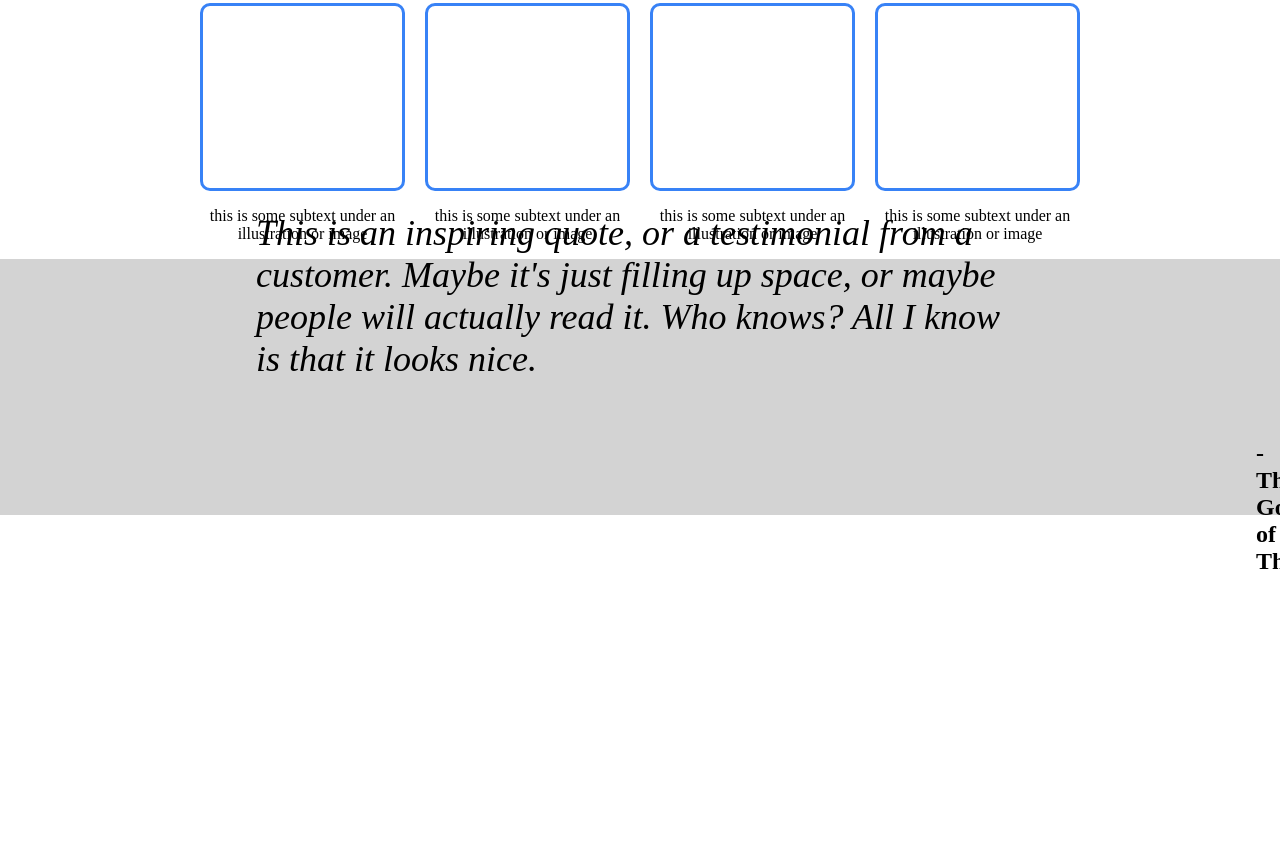
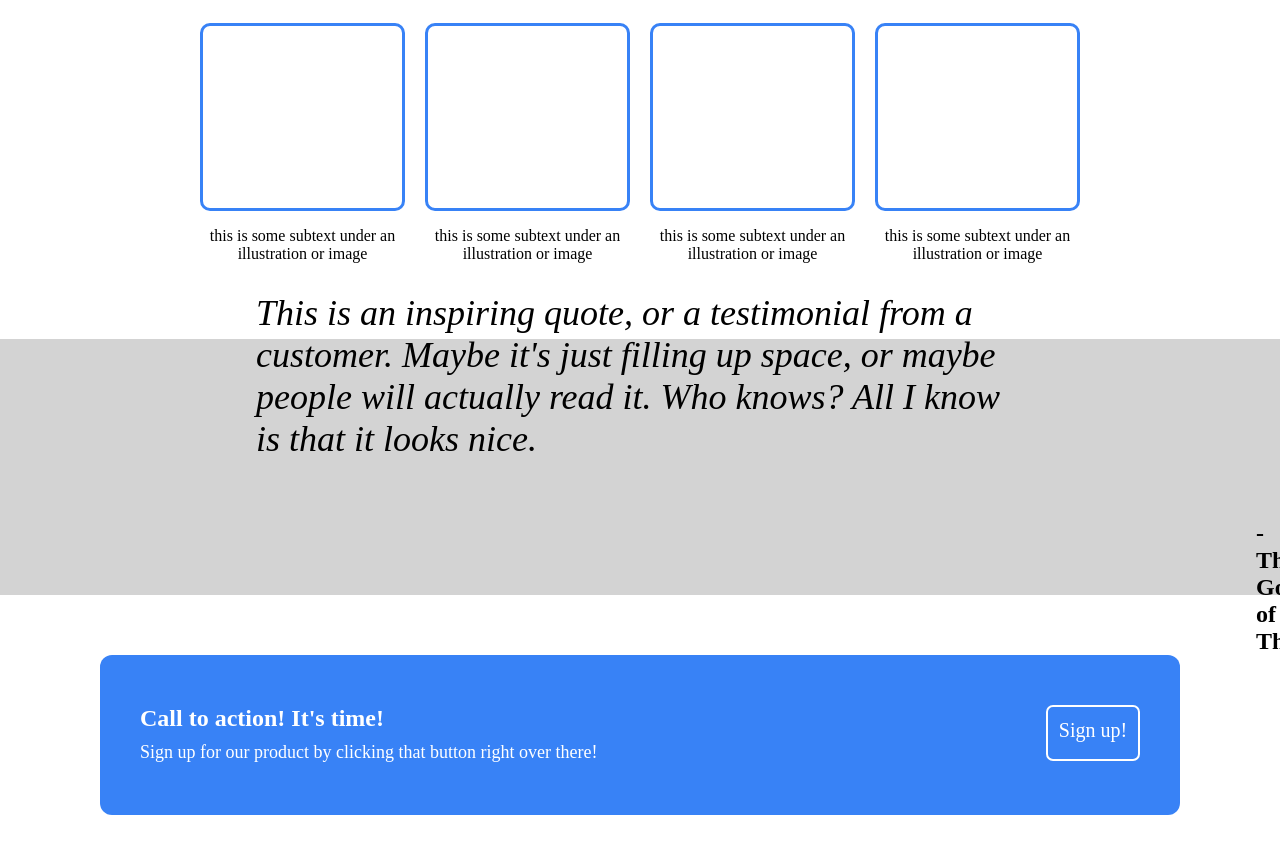
Before and after one commit to JulianJechart/Project-Landing-Page, a plain HTML site: page index.html in a window 1280 px wide. Shown: the part 535-1388 px from the top of the page. Before the commit the page ends 1110 px from the top, so only its background shows below. Drawn offline with Linux system fonts and the light colour scheme.

Commit message:
Add Call to Action

```diff
--- a/index.html
+++ b/index.html
@@ -27,7 +27,7 @@
         </div>
     </div>
     <h1 style="text-align: center; font-size: 36px; font-weight: extra-bold;"">Some random information.</h1>
-    <div style="padding-bottom: 80px; text-align: center; height: 256px; padding: 0px 200px 0px 200px; display: flex; gap: 20px; justify-content: center;">
+    <div style="padding-bottom: 80px; text-align: center; height: 256px; padding: 20px 200px 60px 200px; display: flex; gap: 20px; justify-content: center;">
         <div style="flex: 1; display: flex; flex-direction: column;">
             <div style="border-radius: 10px; border: 3px solid #3882f6; flex: 10;"></div>
             <p style="flex: 1">this is some subtext under an illustration or image</p>
@@ -49,5 +49,14 @@
         <p style="font-weight: light; font-size: 36px;"><i>This is an inspiring quote, or a testimonial from a customer. Maybe it's just filling up space, or maybe people will actually read it. Who knows? All I know is that it looks nice.</i></p>
         <p style="padding-left: 1000px; font-weight: 800; font-size: 24px;">-Thor, God of Thunder</p>
     </div>
+    <div style="margin: 60px 100px 60px 100px; ">
+        <div style="height: 160px; padding: 0px 10px 0px 10px; border-radius: 12px; justify-content: space-between; display: flex; background-color: #3882f6; ">
+            <div style="margin-top: 40px; margin-left: 30px; flex: 1;">
+                <p style="margin: 10px 0px 10px 0px; color: white; font-size: 24px; font-weight: 800;">Call to action! It's time!</p>
+                <p style="margin: 0; color: white; font-size: 18px; ">Sign up for our product by clicking that button right over there!</p>
+            </div>
+            <p style="margin-top: 50px; margin-right: 30px; text-align: center; padding-top: 12px; height: 40px; width: 90px; font-size: 20px; border-radius: 7px; border: 2px solid white; color: white; ">Sign up!</p>
+        </div>
+    </div>
 </body>
 </html>
```
